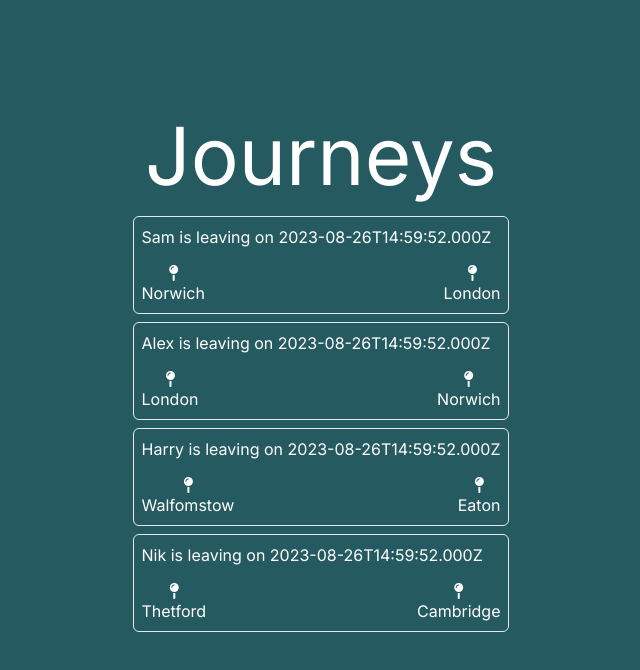
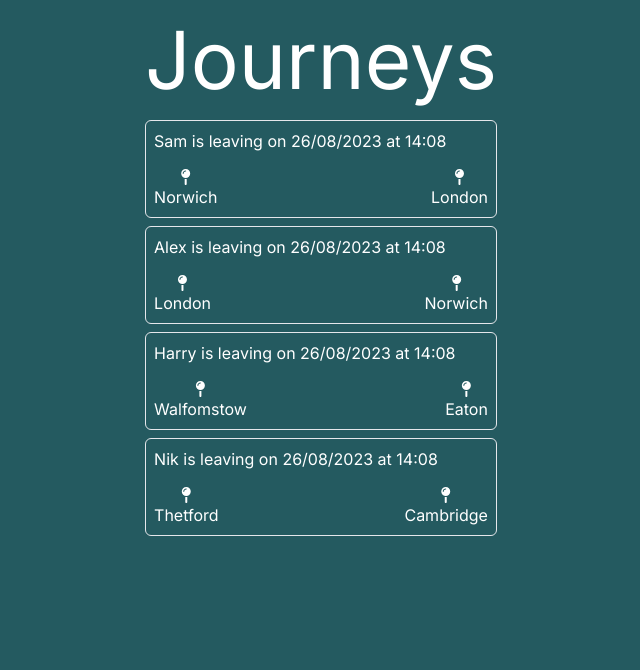
Before and after one commit to alexhaines123/hitch, a Next.js app: page /journeys in a window 1280 px wide. Shown: the top 670 px of the page, without its empty margins (319-959 px from the left). Built offline with nearby package versions, Linux system fonts and the light colour scheme.

Commit message:
added non working map

```diff
--- /dev/null
+++ b/src/app/journeys/norlon/page.tsx
@@ -0,0 +1,29 @@
+'use client'
+import { Interfaces } from '@/types/interfaces';
+import { formatISOStringDate, formatISOStringTime } from '@/utils/date';
+import dynamic from 'next/dynamic';
+
+
+const data: Interfaces.Journey = {
+  firstName: 'Sam',
+  origin: 'Norwich',
+  destination: 'London',
+  date: new Date().toString(),
+};
+
+export default function Page() {
+  const Map = dynamic(async () => await import('@/components/Map'), { ssr: false });
+  return (
+    <main className="flex flex-col items-center">
+      <h2>
+        {data.firstName} is going from {data.origin} to {data.destination} on
+        the {formatISOStringDate(data.date)} at {formatISOStringTime(data.date)}
+      </h2>
+      <div className="w-full">
+        <div className="w-full h-96">
+          <Map></Map>
+        </div>
+      </div>
+    </main>
+  );
+}
--- a/src/app/journeys/page.tsx
+++ b/src/app/journeys/page.tsx
@@ -1,13 +1,13 @@
-import Button from '@/components/Button';
 import Journey from '@/components/Journey';
 import { Interfaces } from '@/types/interfaces';
+import Link from 'next/link';
 
 const data: Interfaces.Journey[] = [
   {
     firstName: 'Sam',
     origin: 'Norwich',
     destination: 'London',
-    date: new Date().toISOString(),
+    date: new Date().toString(),
   },
   {
     firstName: 'Alex',
@@ -29,17 +29,19 @@ const data: Interfaces.Journey[] = [
   },
 ];
 
-export default function Home() {
+export default function Page() {
   return (
-    <main className="flex flex-col items-center p-24">
+    <>
       <h1>Journeys</h1>
       <div className="w-full">
         {data.map((i) => (
           <div key={i.firstName} className="mb-2">
-            <Journey journey={i} />
+            <Link href="/journeys/norlon">
+              <Journey journey={i} />
+            </Link>
           </div>
         ))}
       </div>
-    </main>
+    </>
   );
 }
--- a/src/app/layout.tsx
+++ b/src/app/layout.tsx
@@ -3,6 +3,7 @@ import type { Metadata } from 'next';
 import { Inter } from 'next/font/google';
 import { config } from '@fortawesome/fontawesome-svg-core';
 import '@fortawesome/fontawesome-svg-core/styles.css';
+import Map from '@/components/Map';
 
 config.autoAddCss = false;
 
@@ -21,9 +22,11 @@ export default function RootLayout({
   return (
     <html lang="en">
       <body className={inter.className}>
-        <section className="flex min-h-screen flex-col items-center justify-between">
-          {children}
-        </section>
+        <main className="flex flex-col items-center">
+          <section className="flex flex-col items-center justify-between max-w-md mx-auto">
+            {children}
+          </section>
+        </main>
       </body>
     </html>
   );
--- a/src/app/page.tsx
+++ b/src/app/page.tsx
@@ -1,11 +1,14 @@
 import Button from '@/components/Button';
 import Image from 'next/image';
+import Link from 'next/link';
 
-export default function Home() {
+export default function Page() {
   return (
     <main className="flex flex-col items-center p-24">
       <h1>HITCH</h1>
-      <Button>Login</Button>
+      <Link href="/journeys">
+        <Button>Login</Button>
+      </Link>
     </main>
   );
 }
--- a/src/components/Journey.tsx
+++ b/src/components/Journey.tsx
@@ -2,6 +2,7 @@ import React, { FC } from 'react';
 import { Interfaces } from '@/types/interfaces';
 import { FontAwesomeIcon } from '@fortawesome/react-fontawesome';
 import { faMapPin } from '@fortawesome/free-solid-svg-icons';
+import { formatISOStringDate, formatISOStringTime } from '@/utils/date';
 
 interface Props {
   journey: Interfaces.Journey;
@@ -11,7 +12,7 @@ const Journey: React.FC<Props> = ({ journey }) => {
   return (
     <div className="grid border rounded-md p-2">
       <p className="mb-4">
-        {journey.firstName} is leaving on {journey.date}
+        {journey.firstName} is leaving on {formatISOStringDate(journey.date)} at {formatISOStringTime(journey.date)}
       </p>
       <div className="flex justify-between">
         <div className="flex flex-col">
--- /dev/null
+++ b/src/components/Map.tsx
@@ -0,0 +1,36 @@
+'use client';
+import React, { useEffect, useRef } from 'react';
+import { MapContainer, Marker, Popup, TileLayer } from 'react-leaflet';
+import 'leaflet/dist/leaflet.css';
+import 'leaflet-routing-machine';
+// import 'leaflet-routing-machine/dist/leaflet-routing-machine'
+
+interface Props {
+  children?: React.ReactNode;
+}
+
+const MAP_ID = 'leaflet-map';
+
+const Component: React.FC<Props> = (props) => {
+
+  return (
+    <MapContainer
+      center={[51.505, -0.09]}
+      zoom={13}
+      scrollWheelZoom={false}
+      style={{ height: 400, width: '100%' }}
+    >
+      <TileLayer
+        attribution='&copy; <a href="http://osm.org/copyright">OpenStreetMap</a> contributors'
+        url="https://{s}.tile.openstreetmap.org/{z}/{x}/{y}.png"
+      />
+      <Marker position={[51.505, -0.09]}>
+        <Popup>
+          A pretty CSS3 popup. <br /> Easily customizable.
+        </Popup>
+      </Marker>
+    </MapContainer>
+  );
+};
+
+export default Component;
--- /dev/null
+++ b/src/components/MapRaw.tsx
@@ -0,0 +1,33 @@
+'use client';
+import React, { useEffect, useRef } from 'react';
+import L from 'leaflet';
+import 'leaflet/dist/leaflet.css';
+import 'leaflet-routing-machine';
+import 'leaflet-routing-machine/dist/leaflet-routing-machine.js'
+import 'leaflet-routing-machine/dist/leaflet-routing-machine.css'
+import 'leaflet-routing-machine/dist/leaflet-routing-machine.png'
+
+interface Props {
+  children?: React.ReactNode;
+}
+
+const MAP_ID = 'leaflet-map';
+
+const Component: React.FC<Props> = (props) => {
+  useEffect(() => {
+    var map = L.map(MAP_ID);
+
+    L.tileLayer('https://{s}.tile.openstreetmap.org/{z}/{x}/{y}.png', {
+      attribution: '© OpenStreetMap contributors',
+    }).addTo(map);
+
+    L.Routing.control({
+      waypoints: [L.latLng(57.74, 11.94), L.latLng(57.6792, 11.949)],
+      routeWhileDragging: true,
+    }).addTo(map);
+  }, []);
+
+  return <div id={MAP_ID} style={{ width: '100%', height: '100%' }}></div>;
+};
+
+export default Component;
--- /dev/null
+++ b/src/utils/date.ts
@@ -0,0 +1,12 @@
+import dayjs from 'dayjs';
+
+const DATE_FORMAT = 'DD/MM/YYYY'
+const TIME_FORMAT = 'HH:MM'
+
+export const formatISOStringDate = (date: string): string => {
+  return dayjs(date).format(DATE_FORMAT)
+}
+
+export const formatISOStringTime = (date: string): string => {
+  return dayjs(date).format(TIME_FORMAT)
+}
```
Also changed, not shown: package.json (+10 -2 lines), 1 other file (tests, documents, lock files or other folders).
